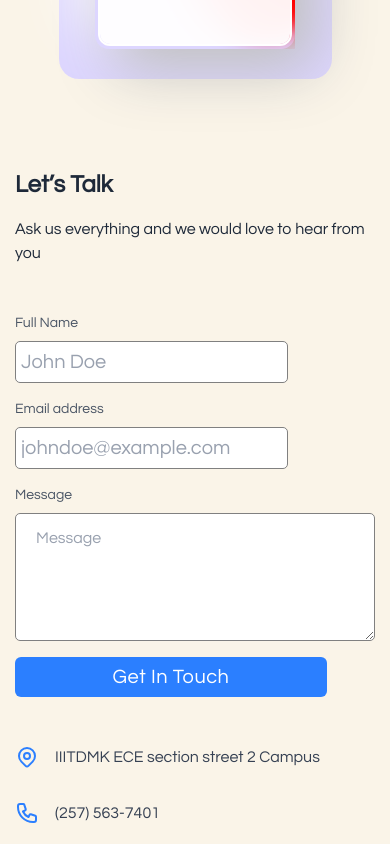
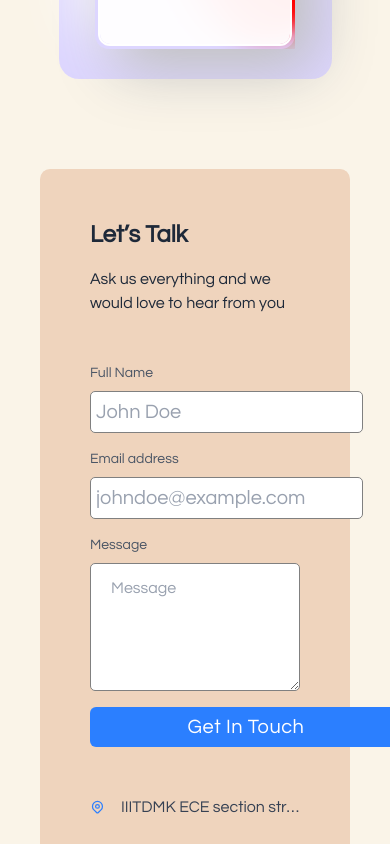
Before and after one commit to arnav7897/TRIGUN_robotics_web_demo, a React (Vite) app: page / in a window 390 px wide. Shown: the part 6180-7024 px from the top of the page. Built offline with nearby package versions, Linux system fonts and the light colour scheme.

Commit message:
UI changes

```diff
--- a/src/components/Contact.css
+++ b/src/components/Contact.css
@@ -3,6 +3,11 @@
 
     position: relative;
     animation: float 2s ease-in-out infinite;
+}
+.container1{
+    padding: 50px;
+    border-radius: 10px;
+    background: #efd4bd;
 }
 
 @keyframes float {
--- a/src/components/Contact.jsx
+++ b/src/components/Contact.jsx
@@ -3,8 +3,8 @@ import { plane } from "../assets/assets";
 import "./Contact.css";
 const Contact = () => {
   return (
-    <section class="min-h-screen">
-      <div class="container px-6 py-10 mx-auto">
+    <section class="p-10">
+      <div class="container1 px-6 py-10 mx-auto">
         <div class="lg:flex lg:items-center lg:-mx-10">
           <div class="lg:w-1/2 lg:mx-10">
             <h1 class="text-2xl font-semibold text-gray-800 capitalize dark:text-black lg:text-3xl">
@@ -24,7 +24,7 @@ const Contact = () => {
                   <input
                     type="text"
                     placeholder="John Doe"
-                    class="block w-full px-5 py-3 mt-2 text-gray-700 placeholder-gray-400 bg-white border border-gray-600 rounded-md dark:placeholder-gray-600 dark:bg-lime-200 dark:text-gray-300 dark:border-gray-700 focus:border-blue-400 dark:focus:border-blue-400 focus:ring-blue-400 focus:outline-none focus:ring focus:ring-opacity-40"
+                    class="block w-full px-5 py-3 mt-2 text-gray-700 placeholder-gray-400 bg-white border border-gray-600 rounded-md dark:placeholder-gray-600 dark:text-gray-800 dark:border-gray-700 focus:border-blue-400 dark:focus:border-blue-400 focus:ring-blue-400 focus:outline-none focus:ring focus:ring-opacity-40"
                   />
                 </div>
 
@@ -35,7 +35,7 @@ const Contact = () => {
                   <input
                     type="email"
                     placeholder="johndoe@example.com"
-                    class="block w-full px-5 py-3 mt-2 text-gray-700 placeholder-gray-400 bg-white border border-gray-600 rounded-md dark:placeholder-gray-600 dark:bg-lime-200 dark:text-gray-300 dark:border-gray-700 focus:border-blue-400 dark:focus:border-blue-400 focus:ring-blue-400 focus:outline-none focus:ring focus:ring-opacity-40"
+                    class="block w-full px-5 py-3 mt-2 text-gray-700 placeholder-gray-400 bg-white border border-gray-600 rounded-md dark:placeholder-gray-600 dark:text-gray-800 dark:border-gray-700 focus:border-blue-400 dark:focus:border-blue-400 focus:ring-blue-400 focus:outline-none focus:ring focus:ring-opacity-40"
                   />
                 </div>
               </div>
@@ -45,7 +45,7 @@ const Contact = () => {
                   Message
                 </label>
                 <textarea
-                  class="block w-full h-32 px-5 py-3 mt-2 text-gray-700 placeholder-gray-400 bg-white border border-gray-600 rounded-md md:h-56 dark:placeholder-gray-600 dark:bg-lime-200 dark:text-gray-300 dark:border-gray-700 focus:border-blue-400 dark:focus:border-blue-400 focus:ring-blue-400 focus:outline-none focus:ring focus:ring-opacity-40"
+                  class="block w-full h-32 px-5 py-3 mt-2 text-gray-800 placeholder-gray-400 bg-white border border-gray-600 rounded-md md:h-56 dark:placeholder-gray-600 dark:text-gray-800 dark:border-gray-700 focus:border-blue-400 dark:focus:border-blue-400 focus:ring-blue-400 focus:outline-none focus:ring focus:ring-opacity-40"
                   placeholder="Message"
                 ></textarea>
               </div>
```
